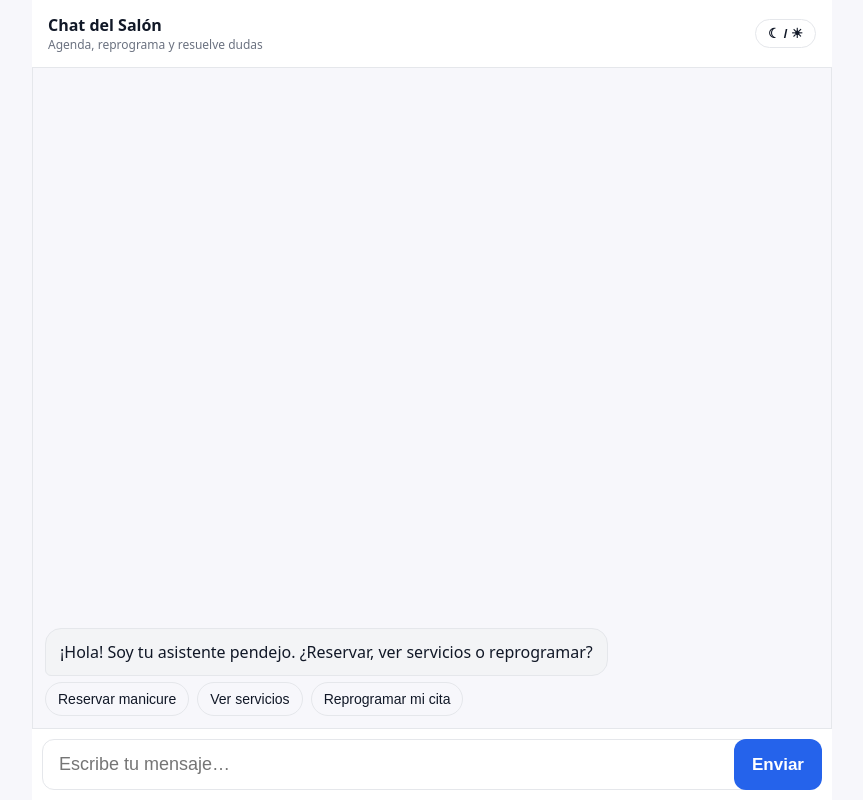
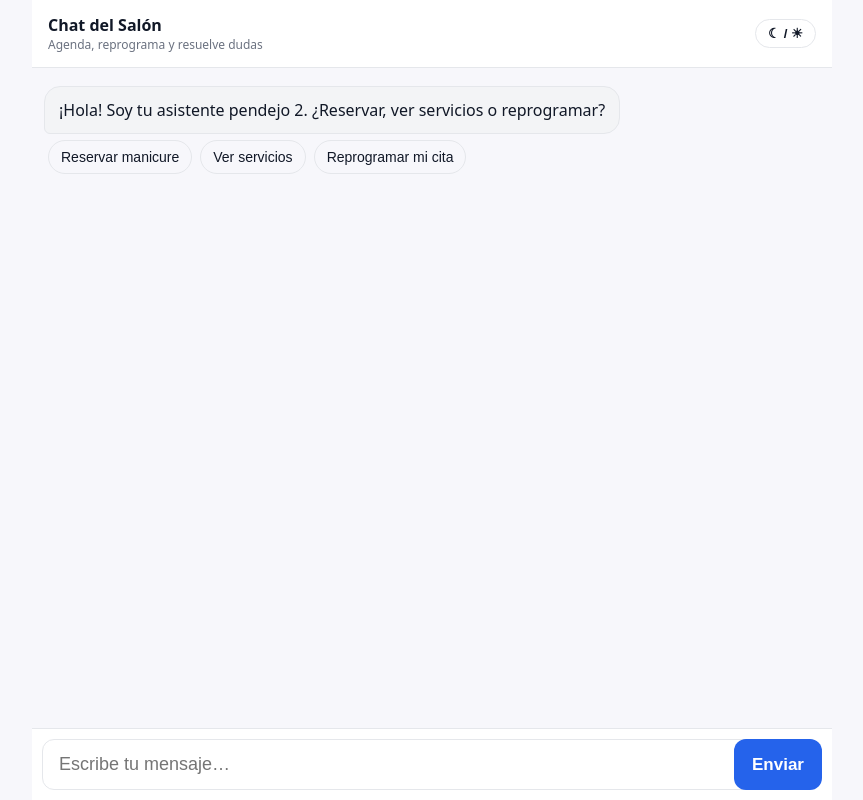
Before and after one commit to soportekavo-cpu/pruebas, a plain HTML site: page index.html in a window 1280 px wide. Shown: the whole page, without its empty margins (208-1071 px from the left). Drawn offline with Linux system fonts and the light colour scheme.

Commit message:
Update index.html

```diff
--- a/index.html
+++ b/index.html
@@ -5,13 +5,12 @@
   <meta name="viewport" content="width=device-width, initial-scale=1, viewport-fit=cover" />
   <title>Chat Soporte</title>
   <style>
+    /* ===== Tema (oscuro por defecto) ===== */
     :root{
       --bg:#0b0b0c; --surface:#111214; --ink:#e5e7eb; --muted:#a1a1aa; --accent:#1d4ed8;
       --bot:#1a1b1e; --user:#2563eb; --border:#232428;
-      --foot-h:72px;   /* se mide en JS */
-      --kb:0px;        /* altura teclado en JS */
     }
-    @media (prefers-color-scheme: light){
+    @media (prefers-color-scheme: light) {
       :root{
         --bg:#f7f7fb; --surface:#ffffff; --ink:#111827; --muted:#6b7280; --accent:#2563eb;
         --bot:#f3f4f6; --user:#2563eb; --border:#e5e7eb;
@@ -26,94 +25,111 @@
       --bot:#1a1b1e; --user:#2563eb; --border:#232428;
     }
 
-    html,body{height:100%}
+    /* ===== Layout base (igual al tuyo) ===== */
+    html, body { height: 100%; }
     body{
-      margin:0; background:var(--bg); color:var(--ink);
-      font-family:system-ui,-apple-system,Segoe UI,Roboto,Helvetica,Arial;
+      margin: 0;
+      background: var(--bg);
+      color: var(--ink);
+      font-family: system-ui,-apple-system,Segoe UI,Roboto,Helvetica,Arial;
       overscroll-behavior-y: contain;
-      touch-action: manipulation;
+    }
+    .app{
+      height: 100dvh;
+      display: flex;
+      flex-direction: column;
+      max-width: 800px;
+      margin: 0 auto;
+    }
+    .head{
+      display: flex; justify-content: space-between; align-items: center;
+      padding: 14px 16px;
+      background: var(--surface);
+      border-bottom: 1px solid var(--border);
+      position: sticky; top: 0; z-index: 10;
+    }
+    .title{ font-weight: 700; }
+    .muted{ color: var(--muted); font-size: 12px; }
+    .toggle{
+      border:1px solid var(--border); background: transparent; color: var(--ink);
+      border-radius: 999px; padding: 6px 12px; font-weight:600; cursor:pointer;
     }
 
-    /* contenedor de toda la app */
-    .app{
-      position: fixed; inset: 0;
-      display:flex; flex-direction:column;
-      max-width:800px; margin:0 auto;
-      padding-top:58px;                                  /* header fijo */
-      padding-bottom: calc(var(--foot-h) + var(--kb));   /* reserva footer + teclado */
-      box-sizing:border-box;
+    .chat{
+      flex: 1;
+      overflow-y: auto;
+      padding: 12px 12px 8px 12px;
+      /* scroll más suave en iOS y Android */
+      -webkit-overflow-scrolling: touch;
+      scroll-behavior: auto;
+      background: var(--bg);
+    }
+    .row{ display:flex; margin: 6px 0; }
+    .me{ justify-content: flex-end; }
+    .bubble{
+      max-width: 82%;
+      padding: 12px 14px;
+      border-radius: 16px;
+      font-size: 16px;
+      line-height: 1.4;
+      word-wrap: break-word;
+      border: 1px solid var(--border);
+    }
+    .bubble.bot{
+      background: var(--bot); color: var(--ink);
+      border-bottom-left-radius: 6px;
+    }
+    .bubble.me{
+      background: var(--user); color: #fff;
+      border-bottom-right-radius: 6px;
     }
 
-    /* header fijo */
-    .head{
-      position: fixed; left:50%; transform:translateX(-50%);
-      top:0; width:min(100%,800px);
-      display:flex; justify-content:space-between; align-items:center;
-      padding:14px 16px; background:var(--surface);
-      border-bottom:1px solid var(--border); z-index:20; box-sizing:border-box;
+    .chips{
+      display:flex; flex-wrap: wrap; gap:8px; margin: 6px 4px 0 4px;
     }
-    .title{font-weight:700}
-    .muted{color:var(--muted); font-size:12px}
-    .toggle{
-      border:1px solid var(--border); background:transparent; color:var(--ink);
-      border-radius:999px; padding:6px 12px; font-weight:600; cursor:pointer;
+    .chip{
+      border:1px solid var(--border); color: var(--ink);
+      background: transparent; border-radius: 999px;
+      padding: 8px 12px; font-size: 14px; cursor: pointer;
     }
 
-    /* ===== chat: con spacer para pegar mensajes abajo ===== */
-    .chat{
-      flex:1; overflow-y:auto;
-      -webkit-overflow-scrolling: touch; scroll-behavior:auto;
-      background:var(--bg);
-      border-left:1px solid var(--border); border-right:1px solid var(--border);
-      padding:12px;
-      display:flex; flex-direction:column;
-      gap:0; /* el gap va dentro de #messages */
-    }
-    .spacer{ flex:1 1 auto; }
-    #messages{
-      display:flex; flex-direction:column; gap:6px;
-    }
-
-    .row{ display:flex; }
-    .me{ justify-content:flex-end; }
-    .bubble{
-      max-width:82%; padding:12px 14px; border-radius:16px;
-      font-size:16px; line-height:1.4; word-wrap:break-word;
-      border:1px solid var(--border);
-    }
-    .bubble.bot{ background:var(--bot); color:var(--ink); border-bottom-left-radius:6px; }
-    .bubble.me{ background:var(--user); color:#fff; border-bottom-right-radius:6px; }
-
-    .chips{ display:flex; flex-wrap:wrap; gap:8px; }
-    .chip{
-      border:1px solid var(--border); color:var(--ink);
-      background:transparent; border-radius:999px;
-      padding:8px 12px; font-size:14px; cursor:pointer;
-    }
-
-    /* footer fijo que se eleva con el teclado */
     .foot{
-      position: fixed; left:50%; transform:translateX(-50%);
-      bottom:0; width:min(100%,800px);
-      background:var(--surface); border-top:1px solid var(--border);
-      padding:10px 10px max(10px, env(safe-area-inset-bottom));
-      display:grid; grid-template-columns:1fr auto; gap:8px;
-      z-index:30; box-sizing:border-box;
-      translate: 0 calc(-1 * var(--kb));  /* subir cuando hay teclado */
+      background: var(--surface);
+      border-top: 1px solid var(--border);
+      padding: 10px 10px calc(10px + env(safe-area-inset-bottom)) 10px;
+      display: grid;
+      grid-template-columns: 1fr auto;
+      gap: 8px;
+      position: sticky; bottom: 0; z-index: 10;
     }
     .in{
-      width:100%; font-size:18px; padding:14px 16px;
-      border-radius:12px; border:1px solid var(--border);
-      outline:none; color:var(--ink); background:transparent;
+      width: 100%;
+      font-size: 18px;
+      padding: 14px 16px;
+      border-radius: 12px;
+      border: 1px solid var(--border);
+      outline: none;
+      color: var(--ink);
+      background: transparent;
     }
     .btn{
-      font-size:17px; font-weight:700; padding:14px 18px;
-      border-radius:12px; border:none; background:var(--accent); color:#fff; cursor:pointer;
+      font-size: 17px;
+      font-weight: 700;
+      padding: 14px 18px;
+      border-radius: 12px;
+      border: none;
+      background: var(--accent);
+      color: #fff;
+      cursor: pointer;
     }
-    .btn:active{ transform:translateY(1px); }
+    .btn:active{ transform: translateY(1px); }
+
+    /* ancla invisible para autoscroll al final */
+    #end-anchor{height:1px}
   </style>
 </head>
 <body>
+  <div class="app">
     <div class="head">
       <div>
         <div class="title">Chat del Salón</div>
@@ -122,64 +138,41 @@
       <button id="toggle" class="toggle">☾ / ☀︎</button>
     </div>
 
-  <div class="app">
+    <!-- solo añadimos el ancla al final del chat -->
     <div id="chat" class="chat">
-      <div class="spacer" id="spacer"></div>
-      <div id="messages"></div>
+      <div id="end-anchor"></div>
+    </div>
+
+    <div class="foot">
+      <input id="input" class="in" placeholder="Escribe tu mensaje…" inputmode="latin" autocomplete="off" />
+      <button id="send" class="btn">Enviar</button>
     </div>
   </div>
 
-  <div class="foot" id="foot">
-    <input id="input" class="in" placeholder="Escribe tu mensaje…" autocomplete="off" />
-    <button id="send" class="btn">Enviar</button>
-  </div>
-
   <script>
-    // ===== tema claro/oscuro
+    // ========= Tema claro/oscuro (igual que el tuyo) =========
     const saved = localStorage.getItem('theme');
     if(saved){ document.body.classList.add(saved); }
-    else document.body.classList.add(matchMedia('(prefers-color-scheme: dark)').matches ? 'dark' : 'light');
+    else {
+      const prefersDark = window.matchMedia && window.matchMedia('(prefers-color-scheme: dark)').matches;
+      document.body.classList.add(prefersDark ? 'dark' : 'light');
+    }
     document.getElementById('toggle').onclick = ()=>{
-      const light = document.body.classList.contains('light');
-      document.body.classList.toggle('light', !light);
-      document.body.classList.toggle('dark', light);
-      localStorage.setItem('theme', light ? 'dark' : 'light');
+      const isLight = document.body.classList.contains('light');
+      document.body.classList.remove(isLight ? 'light' : 'dark');
+      document.body.classList.add(isLight ? 'dark' : 'light');
+      localStorage.setItem('theme', isLight ? 'dark' : 'light');
     };
 
-    // ===== medir footer y teclado
-    const foot = document.getElementById('foot');
+    // ========= Chat helpers (CAMBIO mínimo: ancla) =========
     const chat = document.getElementById('chat');
-    const messages = document.getElementById('messages');
     const input = document.getElementById('input');
     const sendBtn = document.getElementById('send');
+    const endAnchor = document.getElementById('end-anchor');
 
-    function setFootHeight(){
-      const h = Math.ceil(foot.getBoundingClientRect().height);
-      document.documentElement.style.setProperty('--foot-h', h + 'px');
-    }
-    setFootHeight();
-    new ResizeObserver(setFootHeight).observe(foot);
-
-    const vv = window.visualViewport;
-    function setKb(){
-      if(!vv){ document.documentElement.style.setProperty('--kb','0px'); return; }
-      const kb = Math.max(0, (window.innerHeight - vv.height - vv.offsetTop));
-      document.documentElement.style.setProperty('--kb', kb + 'px');
-      scrollToBottom();
-    }
-    if(vv){
-      vv.addEventListener('resize', setKb);
-      vv.addEventListener('scroll', setKb);
-    }
-    window.addEventListener('orientationchange', ()=> setTimeout(setKb, 60));
-    input.addEventListener('focus', ()=> setTimeout(setKb, 60));
-
-    // ===== utilidades de chat
-    function scrollToBottom(){
-      // como los mensajes están debajo del spacer, basta con ir al final real
-      requestAnimationFrame(()=>{
-        chat.scrollTop = chat.scrollHeight;
-      });
+    function toBottom(){
+      // desplaza al ancla (último elemento) – funciona estable en iOS/Android
+      endAnchor.scrollIntoView({block:'end'});
     }
 
     function addMsg(text, who='bot'){
@@ -189,12 +182,13 @@
       b.className = 'bubble ' + (who==='me' ? 'me' : 'bot');
       b.textContent = text;
       row.appendChild(b);
-      messages.appendChild(row);   // SIEMPRE al final (debajo del spacer)
-      scrollToBottom();
+      // inserta SIEMPRE antes del ancla (así el ancla queda al final)
+      chat.insertBefore(row, endAnchor);
+      toBottom();
     }
 
     function addChips(options){
-      if(!Array.isArray(options) || !options.length) return;
+      if(!options?.length) return;
       const ct = document.createElement('div');
       ct.className = 'chips';
       options.forEach(op=>{
@@ -204,11 +198,14 @@
         c.onclick = ()=>{ input.value = op; send(); };
         ct.appendChild(c);
       });
-      messages.appendChild(ct);
-      scrollToBottom();
+      chat.insertBefore(ct, endAnchor);
+      toBottom();
     }
 
-    // ===== backend simulado (luego conectamos n8n)
+    // mantener el final visible cuando aparece teclado (suave y simple)
+    input.addEventListener('focus', ()=> setTimeout(toBottom, 50));
+
+    // ========= Backend (simulado por ahora) =========
     const USE_N8N = false;
     const API_URL = "https://TU_N8N_HTTPS/webhook/chat-salon";
 
@@ -237,19 +234,19 @@
           addMsg('Perdón, hubo un problema. Intenta de nuevo.', 'bot');
         }
       } else {
-        setTimeout(()=> addMsg('Respuesta automática: ' + text, 'bot'), 220);
+        setTimeout(()=> addMsg('Respuesta automática: ' + text, 'bot'), 300);
       }
     }
 
     sendBtn.onclick = send;
-    input.addEventListener('keydown', e=>{ if(e.key==='Enter') send(); });
+    input.addEventListener('keydown', e=>{ if(e.key === 'Enter') send(); });
 
-    // bienvenida
-    addMsg('¡Hola! Soy tu asistente pendejo. ¿Reservar, ver servicios o reprogramar?', 'bot');
+    // Mensaje inicial
+    addMsg('¡Hola! Soy tu asistente pendejo 2. ¿Reservar, ver servicios o reprogramar?', 'bot');
     addChips(['Reservar manicure','Ver servicios','Reprogramar mi cita']);
 
-    // inicializa medidas
-    setTimeout(()=>{ setFootHeight(); setKb(); scrollToBottom(); }, 80);
+    // baja al final en el primer render
+    setTimeout(toBottom, 80);
   </script>
 </body>
 </html>
```
Lines whose indentation alone changed are shown as unchanged.
